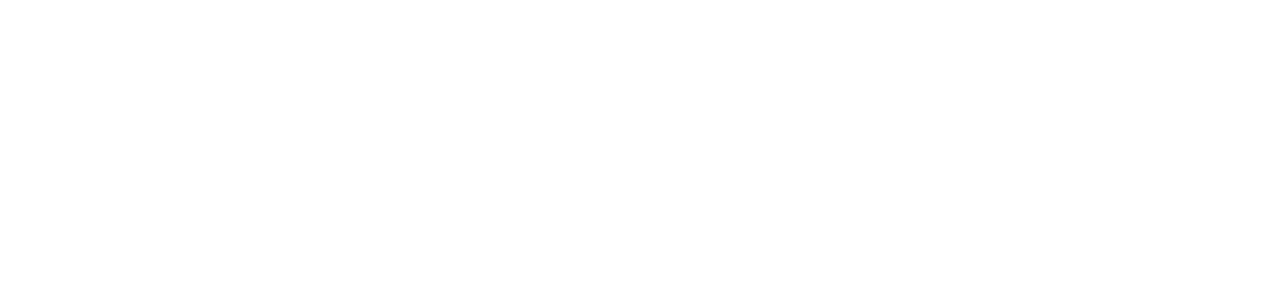
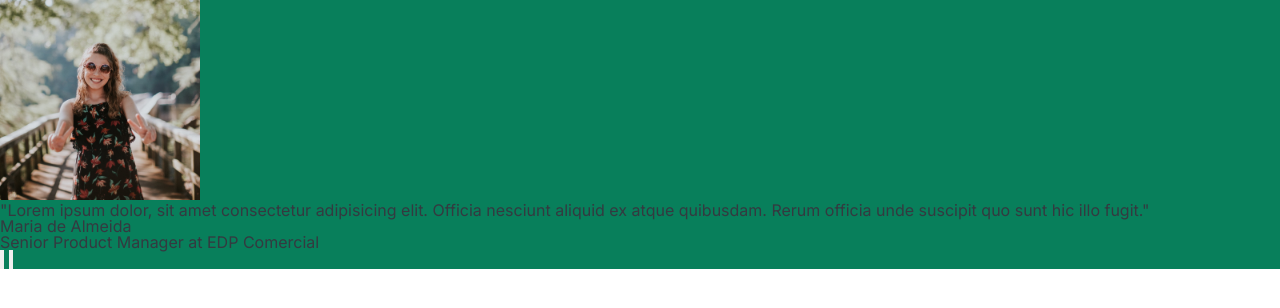
Before and after one commit to kasunweerasinghe/Web-Components, a plain HTML site: page 02-carousel.html in a window 1280 px wide. Drawn offline with Linux system fonts and the light colour scheme.

Commit message:
added html element for Carousel

```diff
--- a/02-carousel.html
+++ b/02-carousel.html
@@ -10,7 +10,7 @@ created by kasunrachintha on 11/24/22
 <html lang="en">
 <head>
     <meta charset="UTF-8">
-    <title>Carousel</title>
+    <title>Carousel Component</title>
     <link href="https://fonts.googleapis.com/css2?family=Inter:wght@400;500;600;700&display=swap" rel="stylesheet">
     <style>
         /*
@@ -37,11 +37,45 @@ created by kasunrachintha on 11/24/22
             line-height: 1;
         }
 
+        .carousel{
+            background-color: #087f5b;
+        }
+
+        img{
+            height: 200px;
+
+        }
 
     </style>
 </head>
 <body>
 
+<div class="carousel">
+    <img alt="maria img" src="maria.jpg">
+    <blockquote class="testimonial">
+        <p class="testimonial-text">"Lorem ipsum dolor, sit amet consectetur adipisicing elit. Officia nesciunt aliquid
+            ex atque quibusdam. Rerum
+            officia unde suscipit quo sunt hic illo fugit."</p>
+        <p class="testimonial-author">Maria de Almeida</p>
+        <p class="testimonial-job">Senior Product Manager at EDP Comercial</p>
+    </blockquote>
+
+    <button class="btn">
+        <svg class="btn-icon" fill="none" stroke="currentColor" stroke-width="1.5" viewBox="0 0 24 24"
+             xmlns="http://www.w3.org/2000/svg">
+            <path d="M15.75 19.5L8.25 12l7.5-7.5" stroke-linecap="round" stroke-linejoin="round"/>
+        </svg>
+    </button>
+
+    <button class="btn">
+        <svg class="btn-icon" fill="none" stroke="currentColor" stroke-width="1.5" viewBox="0 0 24 24"
+             xmlns="http://www.w3.org/2000/svg">
+            <path d="M8.25 4.5l7.5 7.5-7.5 7.5" stroke-linecap="round" stroke-linejoin="round"/>
+        </svg>
+
+    </button>
+</div>
+
 
 </body>
 </html>
```
